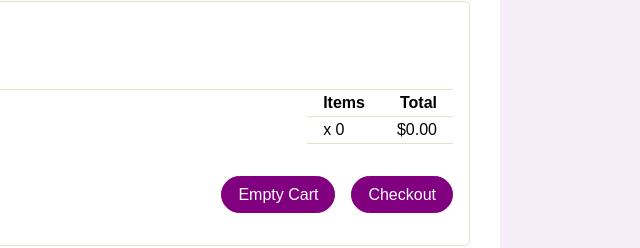
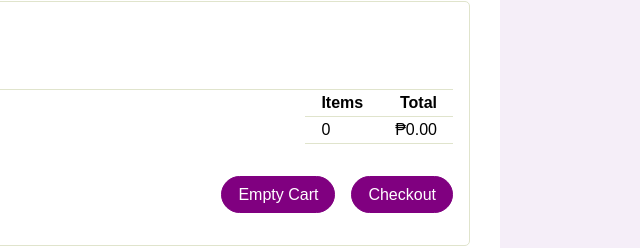
Before and after one commit to 202210932/Altair-space-furniture-store, a website built with Vite: page pages/addtocart.html in a window 1280 px wide. Shown: the part 309-557 px from the top of the page, 640-1280 px from the left. Built offline with nearby package versions, Linux system fonts and the light colour scheme.

Commit message:
Update addtocart.html

```diff
--- a/pages/addtocart.html
+++ b/pages/addtocart.html
@@ -65,9 +65,9 @@
               <td><strong>Total</strong></td>
             </tr>
             <tr>
-              <td>x <span id="itemsquantity">0</span></td>
+              <td>  <span id="itemsquantity">0</span></td>
 
-              <td>$<span id="total">0</span></td>
+              <td>₱<span id="total">0</span></td>
             </tr></table>
 
 
```
